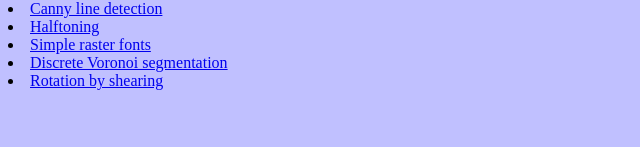
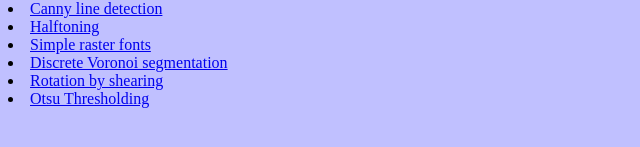
Before and after one commit to MalcolmMcLean/binaryimagelibrary, a plain HTML site: page docs/index.html in a window 1280 px wide. Shown: the part 379-526 px from the top of the page, without its empty margins (0-640 px from the left). Drawn offline with Linux system fonts and the light colour scheme.

Commit message:
index with Otsu link

```diff
--- a/docs/index.html
+++ b/docs/index.html
@@ -35,6 +35,8 @@
 <LI> <A href = "handwritten/PCfonts.html"> Simple raster fonts </A></LI>
 <LI> <A href = "handwritten/Voronoi.html"> Discrete Voronoi segmentation </A></LI>
 <LI> <A href = "handwritten/RotatebyShear.html"> Rotation by shearing </A></LI>
+<LI> <A href = "handwritten/OtsuThresholding.html"> Otsu Thresholding </A></LI>
+
 
 
 
```
